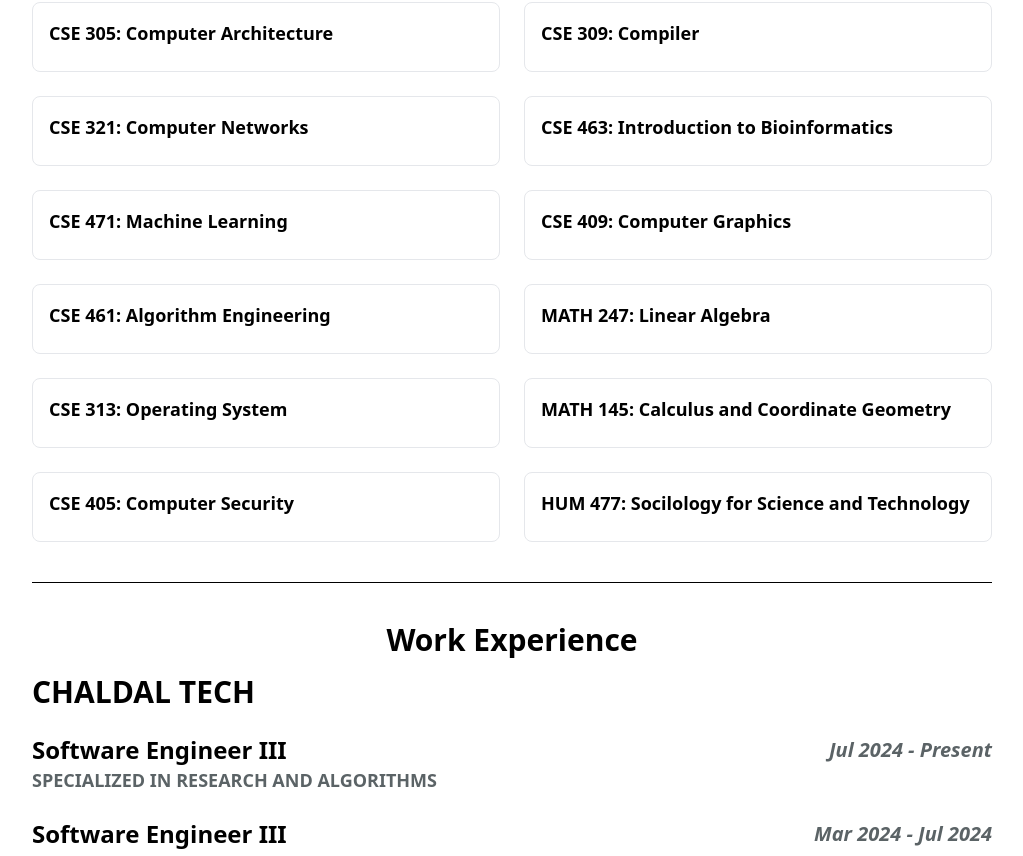
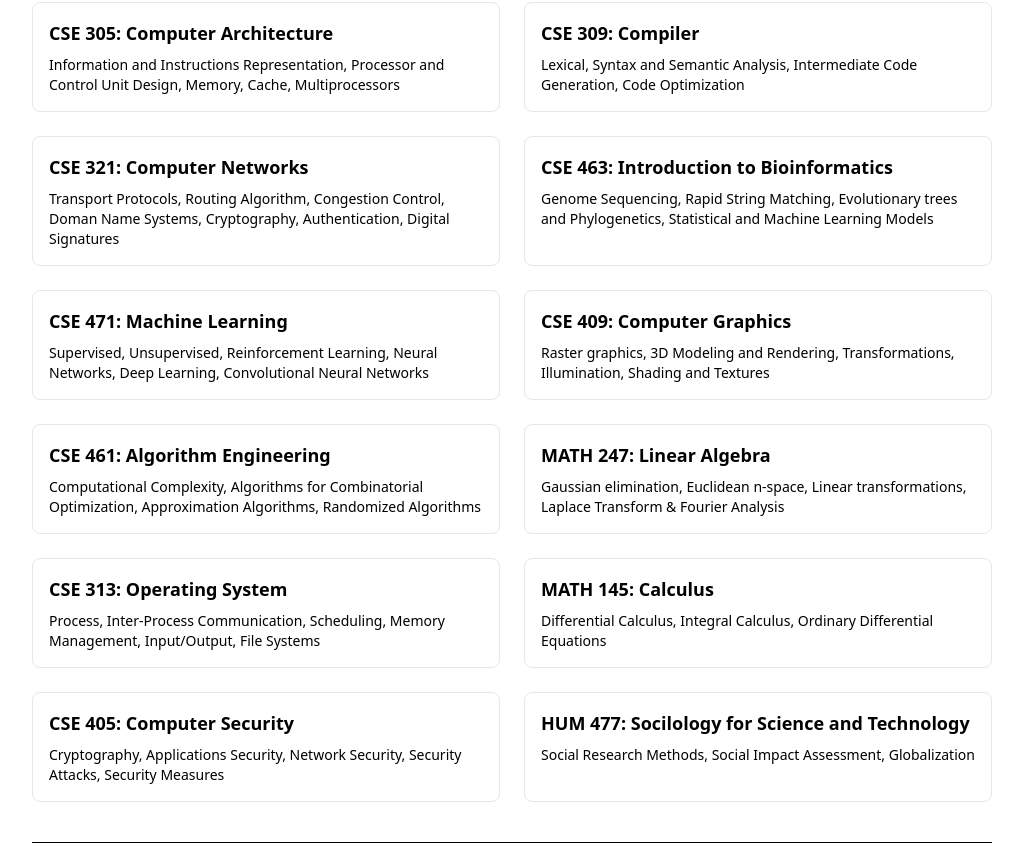
Before and after one commit to Moidda/moidda.github.io, a React (Create React App) app: page / in a window 1280 px wide. Shown: the part 3200-4056 px from the top of the page, without its empty margins (256-1279 px from the left). Built offline with nearby package versions, Linux system fonts and the light colour scheme.

Commit message:
Add topics in education

```diff
--- a/src/components/sections/Education.js
+++ b/src/components/sections/Education.js
@@ -7,51 +7,63 @@
 const courses = [
   {
     title: "CSE 305: Computer Architecture",
-    url: "https://cse.buet.ac.bd/academics/course_detail/CSE305"
+    url: "https://cse.buet.ac.bd/academics/course_detail/CSE305",
+    topics: "Information and Instructions Representation, Processor and Control Unit Design, Memory, Cache, Multiprocessors"
   },
   {
     title: "CSE 309: Compiler",
-    url: "https://cse.buet.ac.bd/academics/course_detail/CSE309"
+    url: "https://cse.buet.ac.bd/academics/course_detail/CSE309",
+    topics: "Lexical, Syntax and Semantic Analysis, Intermediate Code Generation, Code Optimization"
   },
   {
     title: "CSE 321: Computer Networks",
-    url: "https://cse.buet.ac.bd/academics/course_detail/CSE321"
+    url: "https://cse.buet.ac.bd/academics/course_detail/CSE321",
+    topics: "Transport Protocols, Routing Algorithm, Congestion Control, Doman Name Systems, Cryptography, Authentication, Digital Signatures"
   },
   {
     title: "CSE 463: Introduction to Bioinformatics",
-    url: "https://cse.buet.ac.bd/academics/course_detail/CSE463"
+    url: "https://cse.buet.ac.bd/academics/course_detail/CSE463",
+    topics: "Genome Sequencing, Rapid String Matching, Evolutionary trees and Phylogenetics, Statistical and Machine Learning Models"
   },
   {
     title: "CSE 471: Machine Learning",
-    url: "https://cse.buet.ac.bd/academics/course_detail/CSE471"
+    url: "https://cse.buet.ac.bd/academics/course_detail/CSE471",
+    topics: "Supervised, Unsupervised, Reinforcement Learning, Neural Networks, Deep Learning, Convolutional Neural Networks"
   },
   {
     title: "CSE 409: Computer Graphics",
-    url: "https://cse.buet.ac.bd/academics/course_detail/CSE409"
+    url: "https://cse.buet.ac.bd/academics/course_detail/CSE409",
+    topics: "Raster graphics, 3D Modeling and Rendering, Transformations, Illumination, Shading and Textures"
   },
   {
     title: "CSE 461: Algorithm Engineering",
-    url: "https://cse.buet.ac.bd/academics/course_detail/CSE461"
+    url: "https://cse.buet.ac.bd/academics/course_detail/CSE461",
+    topics: "Computational Complexity, Algorithms for Combinatorial Optimization, Approximation Algorithms, Randomized Algorithms"
   },
   {
     title: "MATH 247: Linear Algebra",
-    url: "https://cse.buet.ac.bd/academics/course_detail/MATH247"
+    url: "https://cse.buet.ac.bd/academics/course_detail/MATH247",
+    topics: "Gaussian elimination, Euclidean n-space, Linear transformations, Laplace Transform & Fourier Analysis"
   },
   {
     title: "CSE 313: Operating System",
-    url: "https://cse.buet.ac.bd/academics/course_detail/CSE313"
+    url: "https://cse.buet.ac.bd/academics/course_detail/CSE313",
+    topics: "Process, Inter-Process Communication, Scheduling, Memory Management, Input/Output, File Systems"
   },
   {
-    title: "MATH 145: Calculus and Coordinate Geometry",
-    url: "https://cse.buet.ac.bd/academics/course_detail/MATH141"
+    title: "MATH 145: Calculus",
+    url: "https://cse.buet.ac.bd/academics/course_detail/MATH141",
+    topics: "Differential Calculus, Integral Calculus, Ordinary Differential Equations"
   },
   {
     title: "CSE 405: Computer Security",
-    url: "https://cse.buet.ac.bd/academics/course_detail/CSE405"
+    url: "https://cse.buet.ac.bd/academics/course_detail/CSE405",
+    topics: "Cryptography, Applications Security, Network Security, Security Attacks, Security Measures"
   },
   {
     title: "HUM 477: Socilology for Science and Technology",
-    url: "https://cse.buet.ac.bd/academics/course_detail/HUM477"
+    url: "https://cse.buet.ac.bd/academics/course_detail/HUM477",
+    topics: "Social Research Methods, Social Impact Assessment, Globalization"
   }
 ];
 
@@ -80,6 +92,7 @@
                 href={course.url}
               >
                 <h3 className="font-semibold text-lg mb-2">{course.title}</h3>
+                <p className="text-sm flex flex-col h-full">{course.topics}</p>
               </a>
             ))}
           </div>
--- a/src/components/sections/WorkExperience.js
+++ b/src/components/sections/WorkExperience.js
@@ -78,16 +78,16 @@
 
         <h2 className="text-lg font-bold mb-6 text-center">Notable Projects</h2>
         <div className="grid grid-cols-2 gap-6 mt-6">
-          {experiences.map((course, index) => (
+          {experiences.map((experience, index) => (
             <a
               key={index}
               className="p-4 rounded-lg border border-gray-200 hover:shadow-md transition-shadow bg-white flex flex-col min-h-[180px]"
-              href={course.url}
+              href={experience.url}
             >
-              <h3 className="font-semibold text-lg mb-2">{course.title}</h3>
+              <h3 className="font-semibold text-lg mb-2">{experience.title}</h3>
               <div className="text-sm flex flex-col h-full">
-                <p>{course.description}</p>
-                <span className='mt-auto'><b className='text-subtitle-gray'>Tech:</b> <span className='italic'>{course.tech}</span></span>
+                <p>{experience.description}</p>
+                <span className='mt-auto'><b className='text-subtitle-gray'>Tech:</b> <span className='italic'>{experience.tech}</span></span>
               </div>
             </a>
           ))}
```
